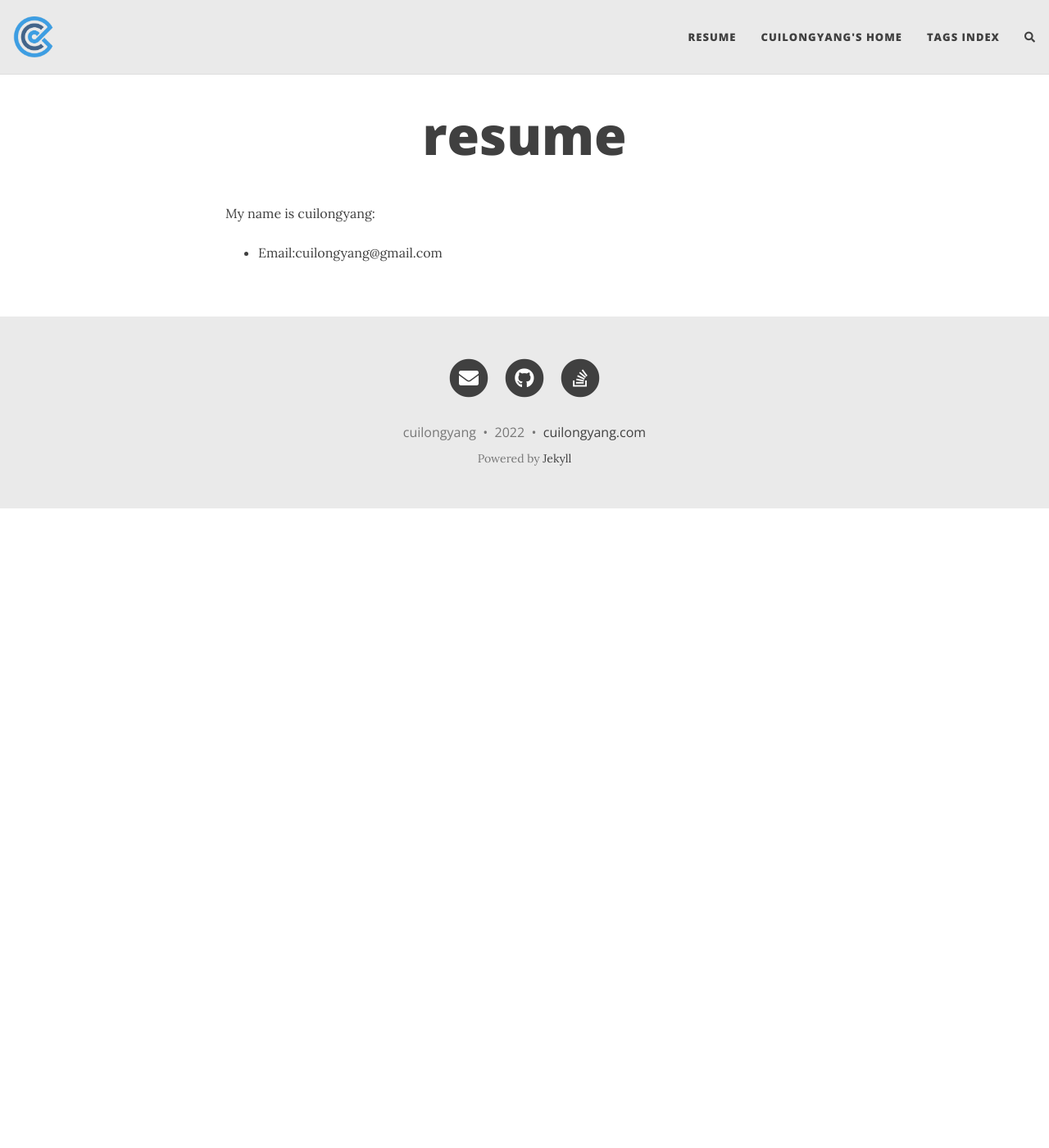
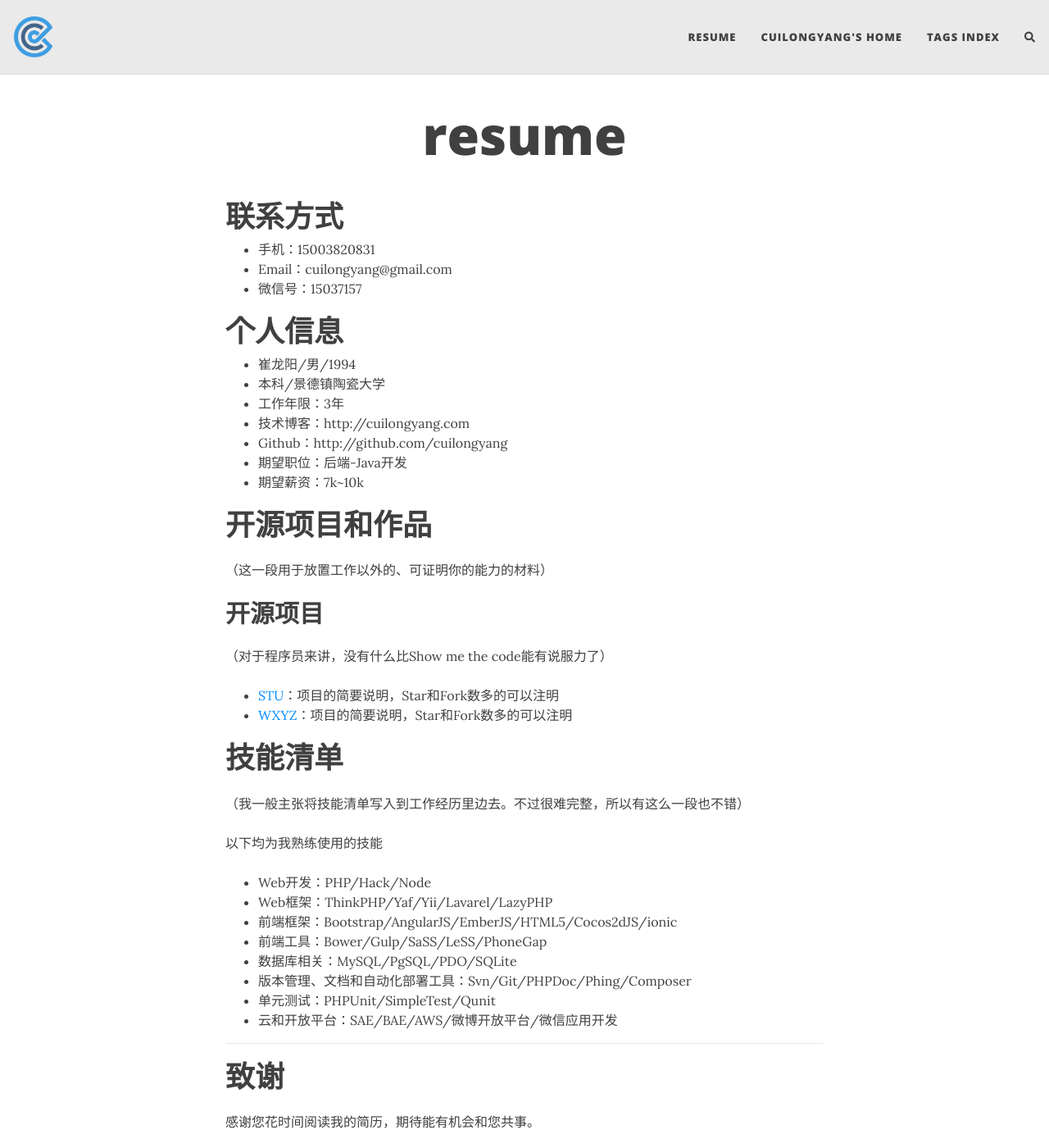
Before and after one commit to cuilongyang/cuilongyang.github.io, a Jekyll site: the page built from resume.md, in a window 1280 px wide and 1400 px high. Shown: the whole window at 82% size. Built offline with Jekyll 4.4.1, drawn with Linux system fonts in a browser that asks for light colours; nearby versions of some CDN libraries; comment, search, counter and statistics services are not loaded.

Commit message:
Update resume.md

```diff
--- a/resume.md
+++ b/resume.md
@@ -4,6 +4,47 @@ title: resume
 subtitle:
 ---
 
-My name is cuilongyang:
+# 联系方式
 
-- Email:cuilongyang@gmail.com
+- 手机：15003820831
+- Email：cuilongyang@gmail.com
+- 微信号：15037157
+
+
+# 个人信息
+
+ - 崔龙阳/男/1994
+ - 本科/景德镇陶瓷大学
+ - 工作年限：3年
+ - 技术博客：http://cuilongyang.com
+ - Github：http://github.com/cuilongyang
+ - 期望职位：后端-Java开发
+ - 期望薪资：7k~10k
+
+# 开源项目和作品
+（这一段用于放置工作以外的、可证明你的能力的材料）
+
+## 开源项目
+（对于程序员来讲，没有什么比Show me the code能有说服力了）
+
+  - [STU](http://github.com/yourname/projectname)：项目的简要说明，Star和Fork数多的可以注明
+  - [WXYZ](http://github.com/yourname/projectname)：项目的简要说明，Star和Fork数多的可以注明
+
+
+# 技能清单
+（我一般主张将技能清单写入到工作经历里边去。不过很难完整，所以有这么一段也不错）
+
+以下均为我熟练使用的技能
+
+- Web开发：PHP/Hack/Node
+- Web框架：ThinkPHP/Yaf/Yii/Lavarel/LazyPHP
+- 前端框架：Bootstrap/AngularJS/EmberJS/HTML5/Cocos2dJS/ionic
+- 前端工具：Bower/Gulp/SaSS/LeSS/PhoneGap
+- 数据库相关：MySQL/PgSQL/PDO/SQLite
+- 版本管理、文档和自动化部署工具：Svn/Git/PHPDoc/Phing/Composer
+- 单元测试：PHPUnit/SimpleTest/Qunit
+- 云和开放平台：SAE/BAE/AWS/微博开放平台/微信应用开发
+
+---
+# 致谢
+感谢您花时间阅读我的简历，期待能有机会和您共事。
```
